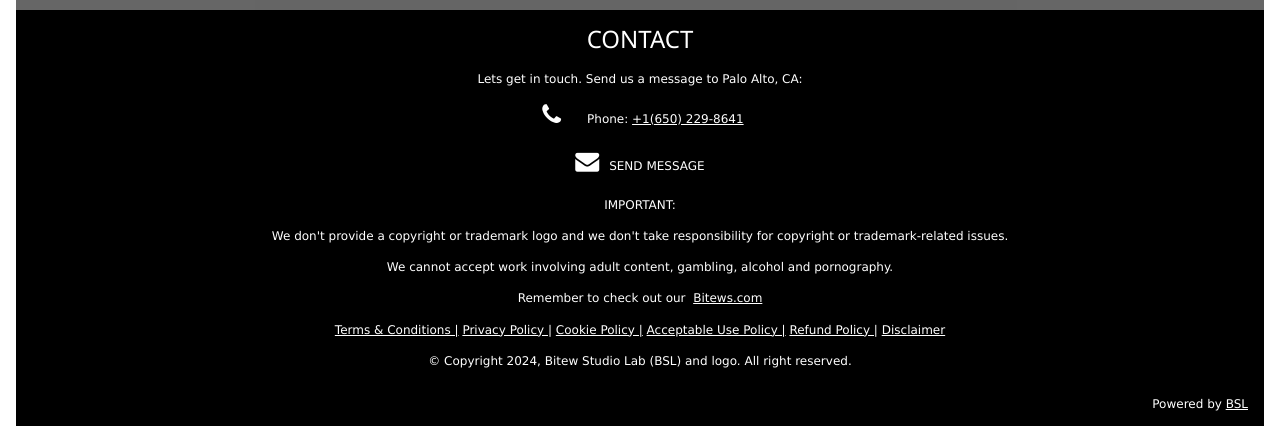
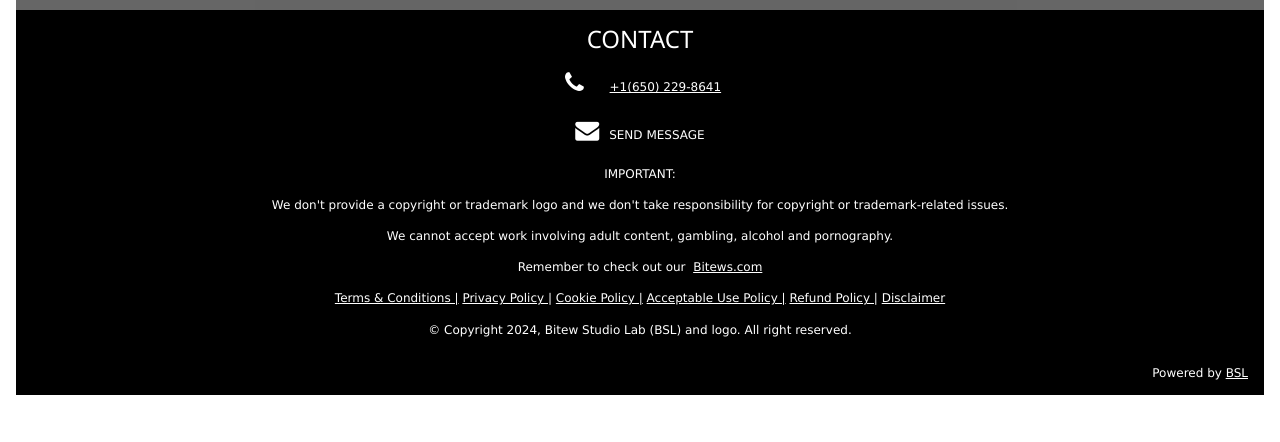
Before and after one commit to b2tisase/PV, a plain HTML site: page index.html in a window 1280 px wide. Shown: the part 836-1278 px from the top of the page. After the commit the page ends 1247 px from the top, so only its background shows below. Drawn offline with nearby package versions, Linux system fonts and the light colour scheme; a script that the page names is missing.

Commit message:
Update index.html

```diff
--- a/index.html
+++ b/index.html
@@ -431,12 +431,12 @@ function w3_close() {
 
    <h3 style="text-align: center">CONTACT</h3>
 
-   <p style="text-align: center">Lets get in touch. Send us a message to Palo Alto, CA:</p>
+  <!-- <p style="text-align: center">Lets get in touch. Send us a message to Palo Alto, CA:</p> -->
    <div style="margin-top:10px">
 
      <div class="  w3-center " >
 
-    <p> <i class="fa fa-phone fa-fw w3-xlarge w3-margin-right"></i> Phone: <a href=" # " target="_blank" class="w3-hover-text-green" > +1(650) 229-8641</a></p>
+    <p> <i class="fa fa-phone fa-fw w3-xlarge w3-margin-right"></i>  <a href=" # " target="_blank" class="w3-hover-text-green" > +1(650) 229-8641</a></p>
 
    <!--  <p> <i class="fa fa-globe fa-fw w3-xlarge w3-margin-right"></i> Email: <a href=" # " target="_blank" class="w3-hover-text-green" > BSL@bitews.com</a></p> -->
 
```
